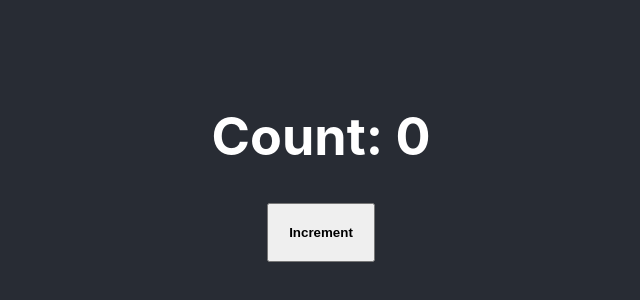
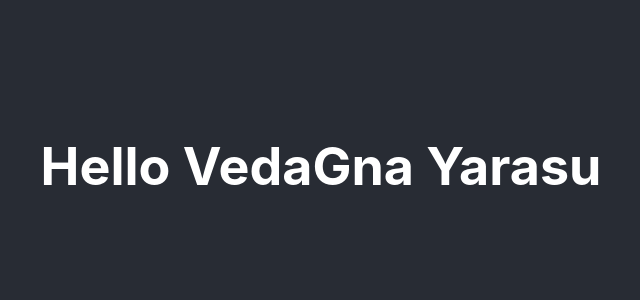
Before and after one commit to renuyarasu/codevolution, a React (Create React App) app: page / in a window 1280 px wide. Shown: the part 234-534 px from the top of the page, without its empty margins (319-959 px from the left). Built offline with nearby package versions, Linux system fonts and the light colour scheme.

Commit message:
Destructuring props - Functional Component

```diff
--- a/src/App.js
+++ b/src/App.js
@@ -1,11 +1,11 @@
 import './App.css';
-import Count from './components/Count';
+import Greet from './components/Greet';
 
 function App() {
   return (
     <div className="App">
       <header className="App-header">
-        <Count />
+        <Greet name='VedaGna' lName='Yarasu' />
       </header>
     </div>
   );
--- a/src/components/Count.js
+++ /dev/null
@@ -1,36 +0,0 @@
-import React, { Component } from 'react'
-
-export default class Count extends Component {
-    constructor(props) {
-        super(props)
-
-        this.state = {
-            count: 0
-        }
-    }
-    increment() {
-        /*this.setState({
-            count:this.state.count +1
-        }, () =>{
-            console.log('Callback Value: ', this.state.count );
-        }) */
-        this.setState((prevState) => ({
-            count: prevState.count + 1
-        }))
-    }
-    incrementFive(){
-        this.increment()
-        this.increment()
-        this.increment()
-        this.increment()
-        this.increment()
-    }
-    render() {
-        return (
-            <div>
-                <h1>Count: {this.state.count}</h1>
-                <button style={{padding:'20px', fontWeight:'bold',cursor:'pointer'}} onClick={() => this.incrementFive()}>Increment</button>
-            </div>
-        )
-    }
-}
--- /dev/null
+++ b/src/components/Greet.js
@@ -0,0 +1,10 @@
+import React from 'react'
+
+export default function Greet(props) {
+    const{name, lName} = props
+    return (
+        <div>
+            <h1>Hello {name} {lName}</h1>
+        </div>
+    )
+}
```
